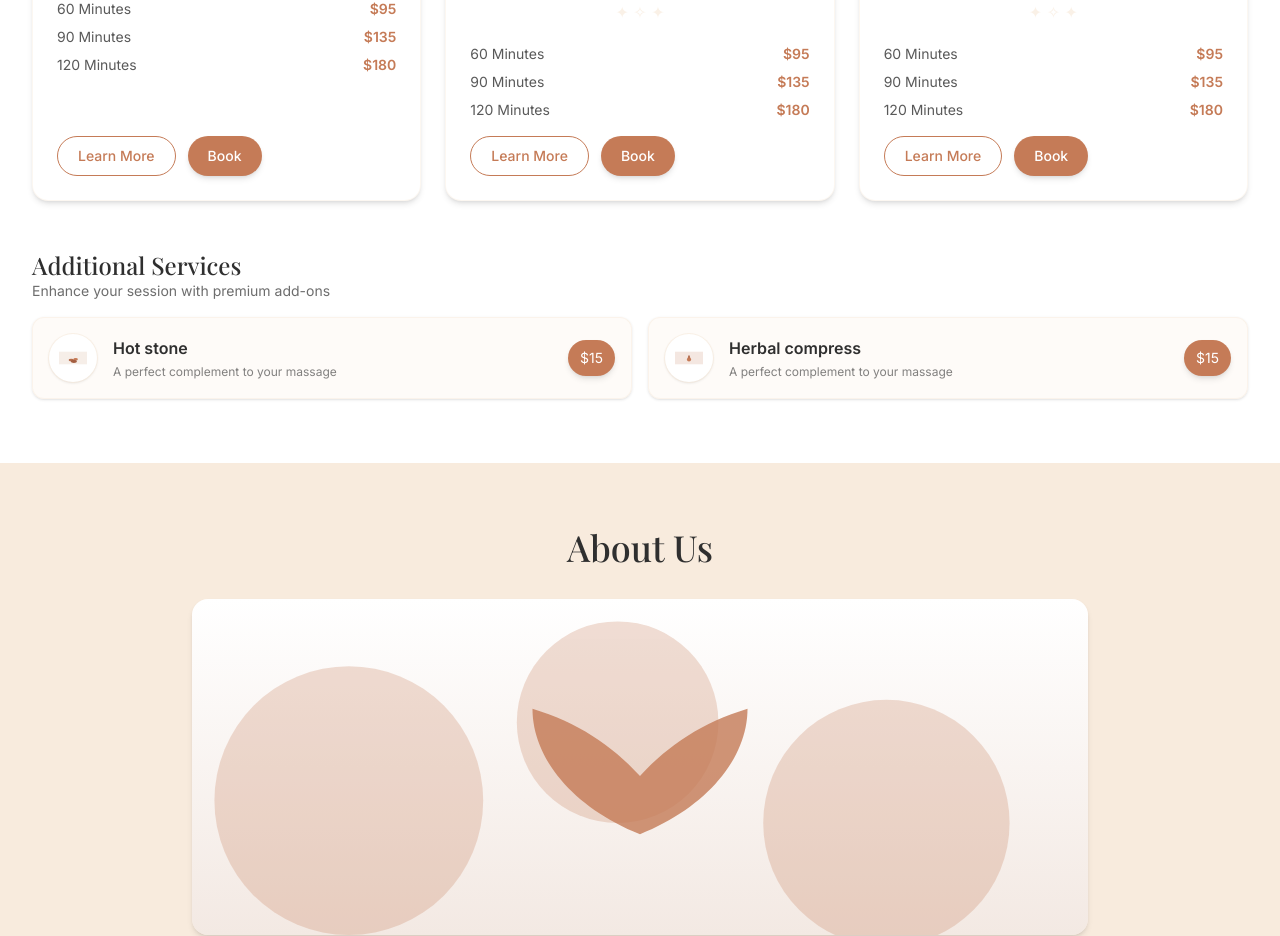
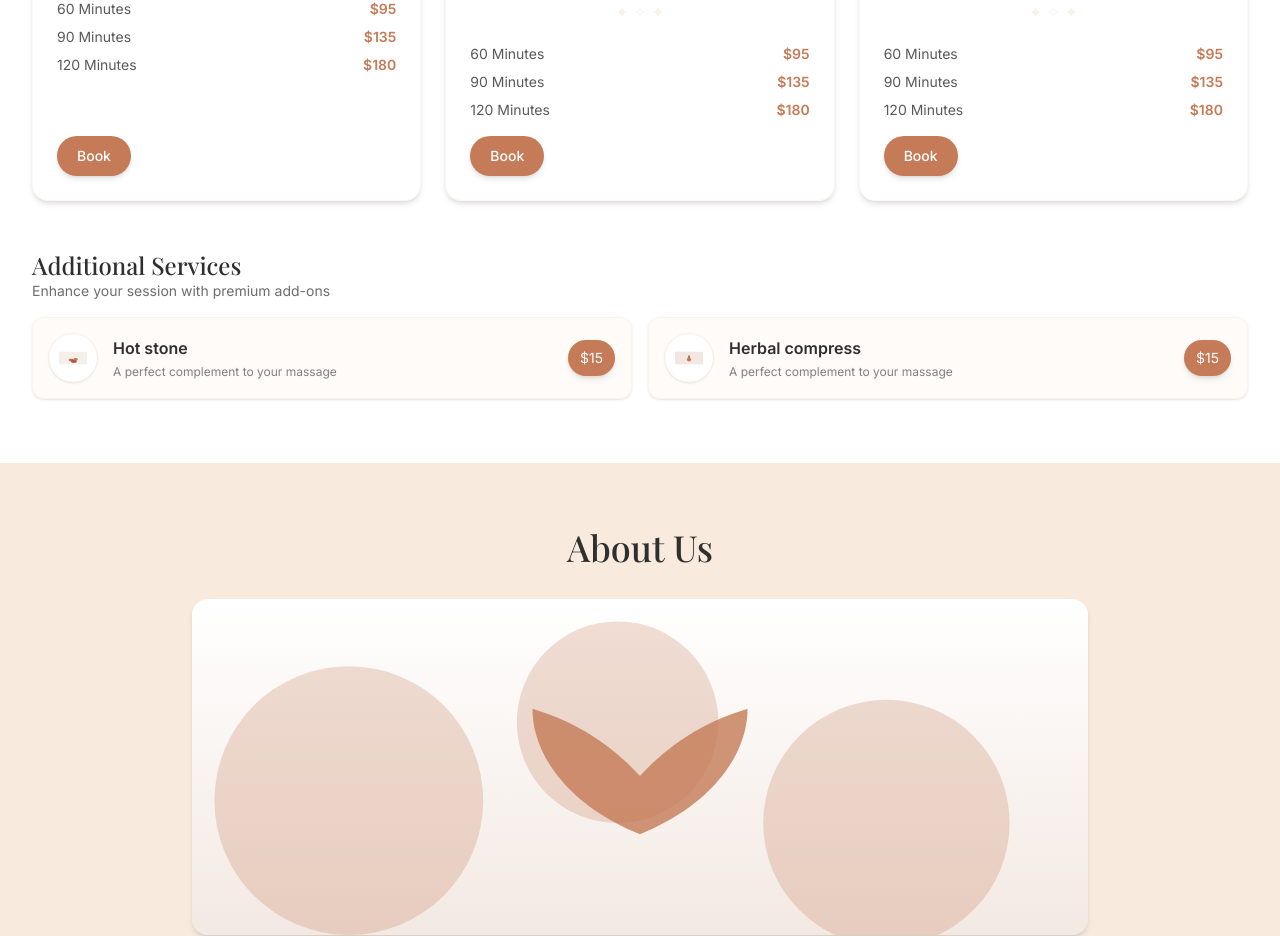
Before and after one commit to Simai66/BUALIN_SPA_NEW, a React (Vite) app: page / in a window 1280 px wide. Shown: the part 1140-2076 px from the top of the page. Built offline with nearby package versions, Linux system fonts and the light colour scheme.

Commit message:
refactor(Services): remove unused learn more button

```diff
--- a/src/components/Services.jsx
+++ b/src/components/Services.jsx
@@ -51,7 +51,6 @@ export default function Services() {
                 ))}
               </ul>
               <div className="mt-auto pt-4 flex gap-3">
-                <a href="#" className="btn btn-outline">Learn More</a>
                 <a href={s.bookingUrl || 'https://app.squareup.com/appointments/book/5btap1cnsywghf/L78WC3SYY14NQ/start'} target="_blank" rel="noopener noreferrer" className="btn btn-primary">Book</a>
               </div>
             </div>
```
